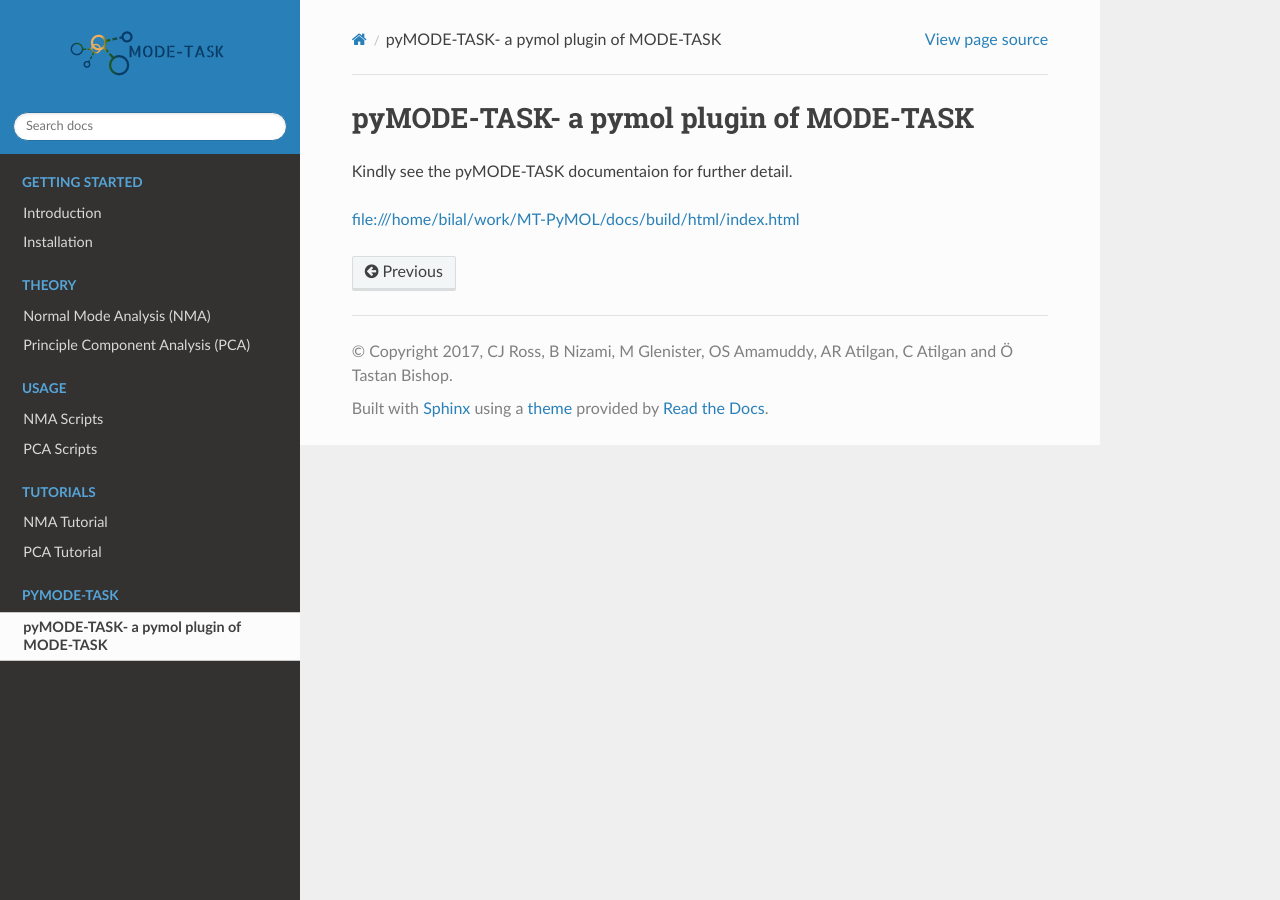
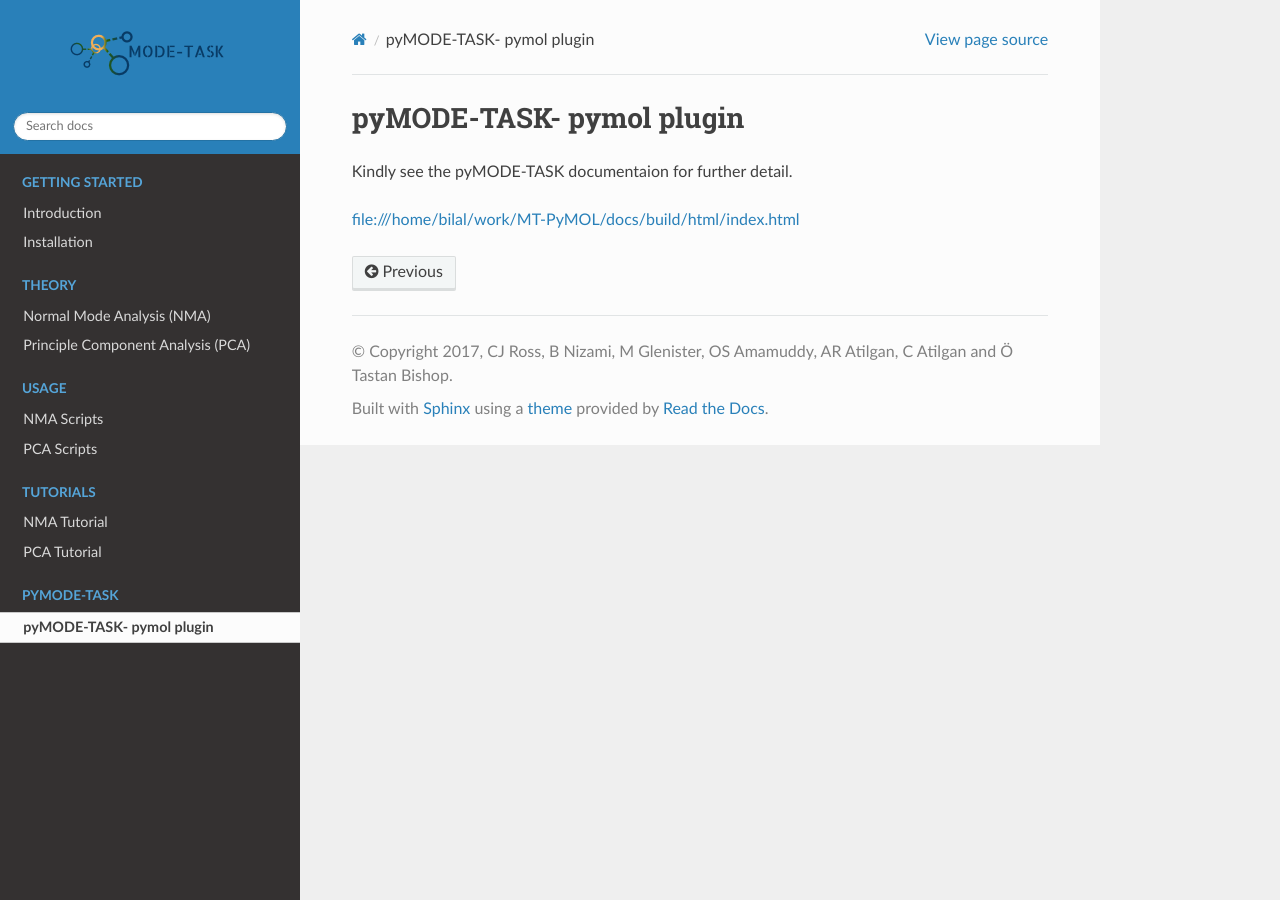
Before and after one commit to RUBi-ZA/MODE-TASK, a Sphinx documentation site: the page built from docs/source/pymol_plugin.rst, in a window 1280 px wide. Built offline with Sphinx 7.4.7 and the Read the Docs theme 2.0.0, drawn with Linux system fonts in a browser that asks for light colours.

Commit message:
Update pymol_plugin.rst

```diff
--- a/docs/source/pymol_plugin.rst
+++ b/docs/source/pymol_plugin.rst
@@ -1,4 +1,4 @@
-pyMODE-TASK- a pymol plugin of MODE-TASK
+pyMODE-TASK- pymol plugin
 ========================================
 
 Kindly see the pyMODE-TASK documentaion for further detail.
```
